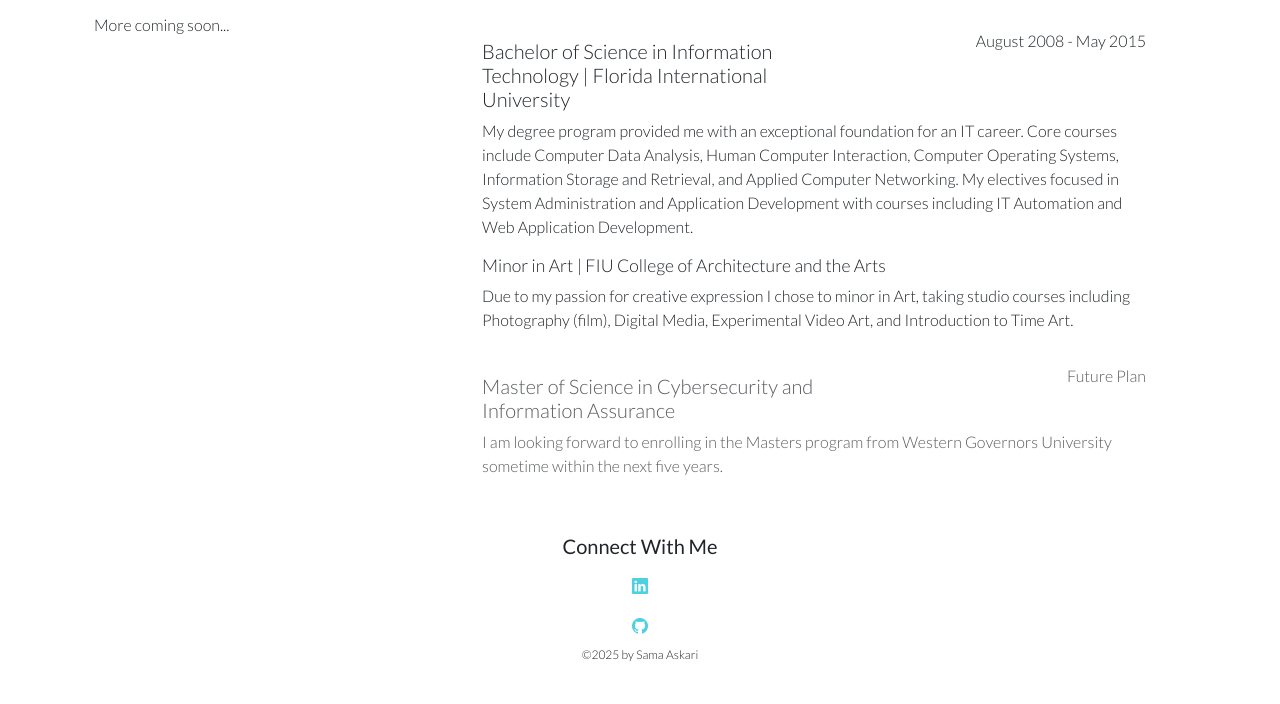
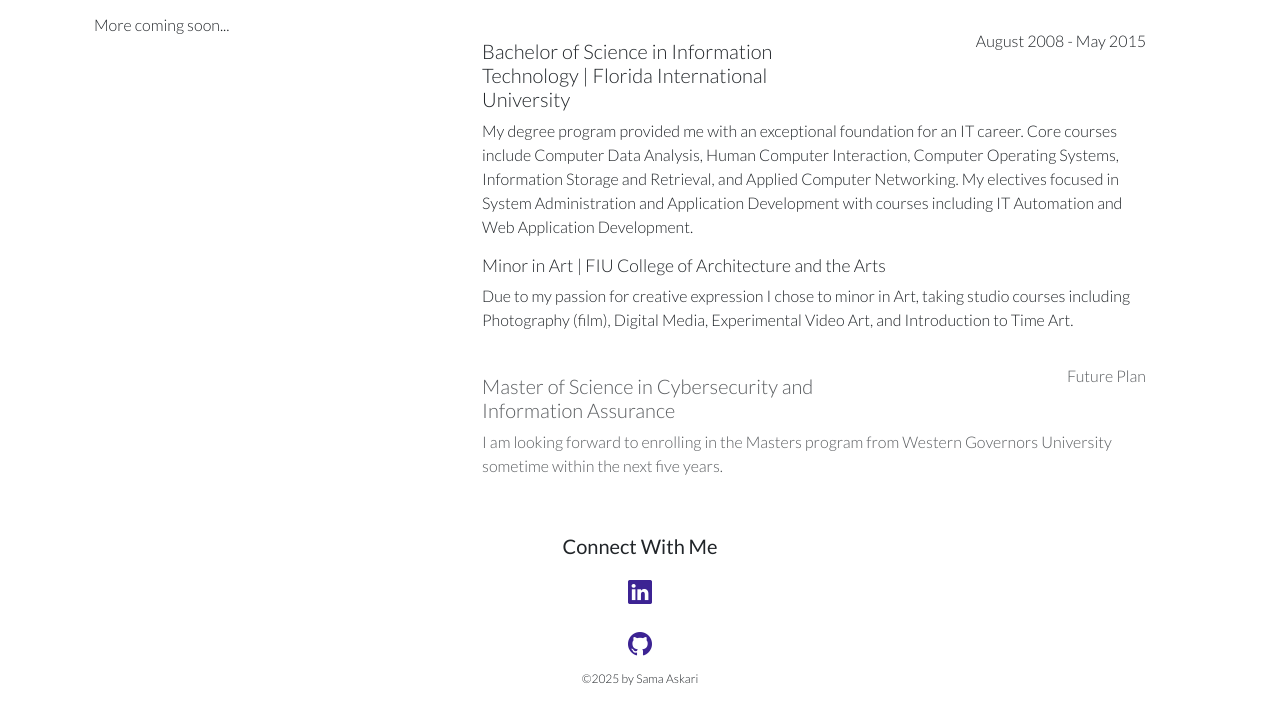
Before and after one commit to samaaskari/samaaskari.github.io, a plain HTML site: page index.html in a window 1280 px wide. Shown: the part 3147-3851 px from the top of the page. Before the commit the page ends 3827 px from the top, so only its background shows below. Drawn offline with nearby package versions, Linux system fonts and the light colour scheme.

Commit message:
Update styles.css

```diff
--- a/assets/css/styles.css
+++ b/assets/css/styles.css
@@ -67,8 +67,7 @@
 }
 
 footer .bi { /* Bootstrap icons */
-  color:#4DD0E1;
-  font-size: 1em;
+  font-size: 1.5em;
 }
 
 
```
